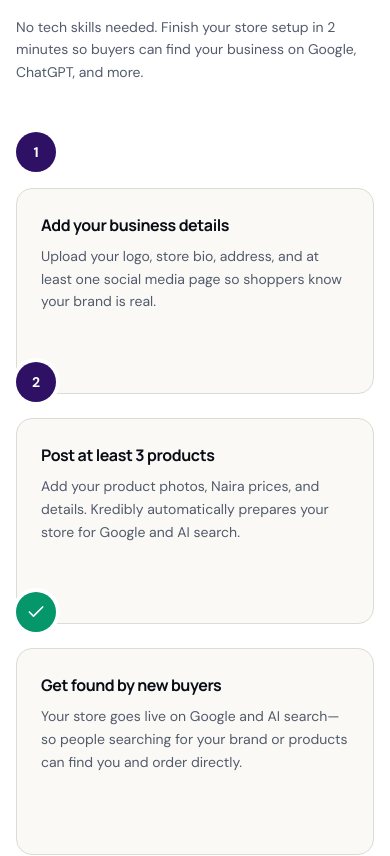
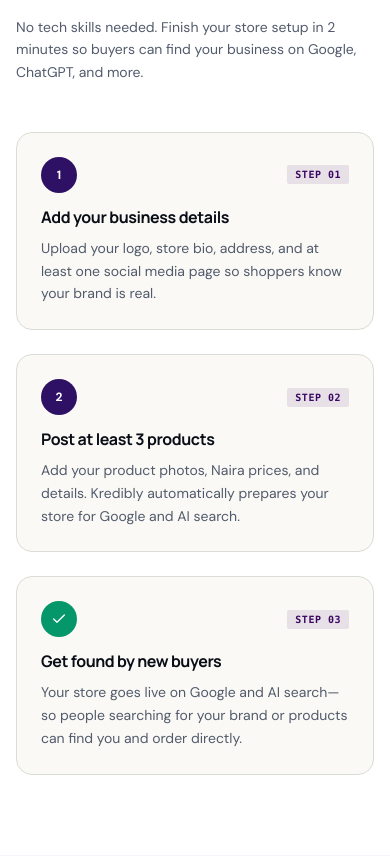
Before and after one commit to Lamidev/Kredibly-II, a Next.js app in the folder Frontend/: page / in a window 390 px wide. Shown: the part 5661-6517 px from the top of the page. Built offline with nearby package versions, Linux system fonts and the light colour scheme; no server answers.

Commit message:
fix(landing): integrate step badges directly into search visibility cards on mobile and desktop

```diff
--- a/Frontend/src/app/page.tsx
+++ b/Frontend/src/app/page.tsx
@@ -891,12 +891,6 @@ export default function HomePage() {
             </div>
 
             <div className="relative">
-              {/* Dashed connector line on desktop */}
-              <div
-                aria-hidden="true"
-                className="hidden md:block absolute top-5 left-12 right-12 border-t-2 border-dashed border-[#2e1065]/30 z-0"
-              />
-
               <div className="grid gap-6 md:grid-cols-3 relative z-10">
                 {[
                   {
@@ -918,21 +912,30 @@ export default function HomePage() {
                     isDone: true,
                   },
                 ].map((item) => (
-                  <div key={item.title} className="space-y-4">
+                  <div key={item.title} className="relative">
+                    <div className="rounded-2xl border border-[#DADDD4] bg-[#FAF9F5] p-6 h-full space-y-4 flex flex-col justify-between">
+                      <div className="space-y-3">
+                        <div className="flex items-center justify-between">
                           <div
-                      className={`w-10 h-10 rounded-full flex items-center justify-center text-sm font-bold text-white shadow-sm ring-4 ring-white ${
+                            className={`w-9 h-9 sm:w-10 sm:h-10 rounded-full flex items-center justify-center text-xs sm:text-sm font-bold text-white shadow-xs ${
                               item.isDone ? "bg-emerald-600" : "bg-[#2e1065]"
                             }`}
                           >
-                      {item.isDone ? <Check className="w-5 h-5" /> : item.step}
-                    </div>
-                    <div className="rounded-2xl border border-[#DADDD4] bg-[#FAF9F5] p-6 h-full">
+                            {item.isDone ? <Check className="w-4 h-4 sm:w-5 sm:h-5" /> : item.step}
+                          </div>
+                          <span className="text-[10px] font-mono font-bold uppercase tracking-wider text-[#3b0764] px-2 py-0.5 rounded-sm bg-[#3b0764]/10">
+                            STEP 0{item.step}
+                          </span>
+                        </div>
+                        <div>
                           <h3 className="text-base font-display font-bold text-[#090D16]">
                             {item.title}
                           </h3>
                           <p className="mt-2 text-sm text-[#525B6C] leading-relaxed">
                             {item.desc}
                           </p>
+                        </div>
+                      </div>
                     </div>
                   </div>
                 ))}
```
Lines whose indentation alone changed are shown as unchanged.
